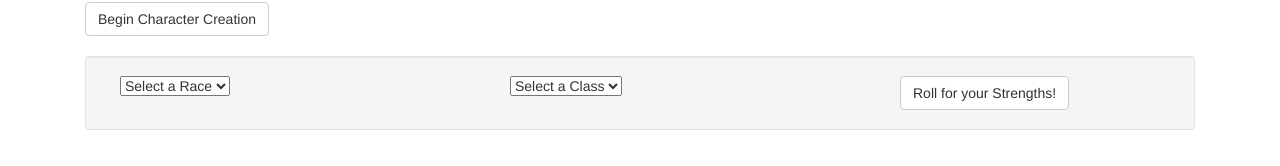
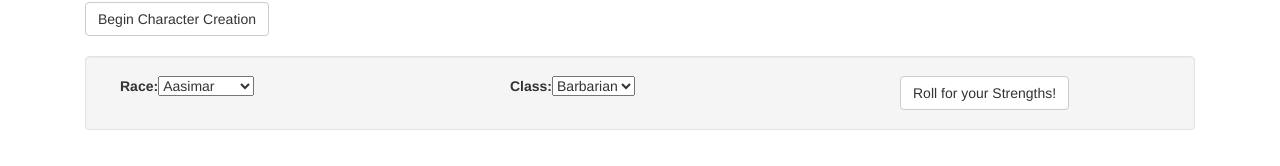
Before and after one commit to maxobaxo/d-and-d-form, a React app: page /#/ in a window 1280 px wide. Shown: the part 223-389 px from the top of the page. Built offline with nearby package versions, Linux system fonts and the light colour scheme.

Commit message:
finalize attribute value calculation via simulated dice roll

```diff
--- a/src/components/Roll4Strengths.jsx
+++ b/src/components/Roll4Strengths.jsx
@@ -1,6 +1,8 @@
 import React from 'react';
 import { Grid, Row, Col, Button } from 'react-bootstrap';
+import { connect } from 'react-redux';
 import c from './../constants';
+import PropTypes from 'prop-types';
 
 class Roll4Strengths extends React.Component {
 
@@ -34,9 +36,12 @@ class Roll4Strengths extends React.Component {
     const charisma = attributesArr[5];
 
     const { _race, _class } = this.refs;
+    let action = null;
+    if (_race.value !== 'Select a Race' && _class.value !== 'Select a Class') {
       const { dispatch } = this.props;
-    const action = {
+      action = {
         type: c.FINALIZE_CHARACTER,
+        id: this.props.characterList[0].id,
         race: _race.value,
         class: _class.value,
         strength: strength,
@@ -46,7 +51,8 @@ class Roll4Strengths extends React.Component {
         wisdom: wisdom,
         charisma: charisma
       }
-    console.log(action);
+    }
+    dispatch(action);
   }
 
   render() {
@@ -57,8 +63,8 @@ class Roll4Strengths extends React.Component {
             <Grid>
               <Row>
                 <Col md={4}>
+                  <label>Race:</label>
                   <select ref="_race">
-                    <option disabled selected>Select a Race</option>
                     <option value="aasimar">Aasimar</option>
                     <option value="dragonborn">Dragonborn</option>
                     <option value="elf">Elf</option>
@@ -73,8 +79,8 @@ class Roll4Strengths extends React.Component {
                   </select>
                 </Col>
                 <Col md={4}>
+                  <label>Class:</label>
                   <select ref="_class">
-                    <option disabled selected>Select a Class</option>
                     <option value="barbarian">Barbarian</option>
                     <option value="bard">Bard</option>
                     <option value="cleric">Cleric</option>
@@ -101,4 +107,8 @@ class Roll4Strengths extends React.Component {
   }
 }
 
-export default Roll4Strengths;
+Roll4Strengths.propTypes = {
+  characterList: PropTypes.array.isRequired,
+}
+
+export default connect()(Roll4Strengths);
```
Lines whose indentation alone changed are shown as unchanged.
